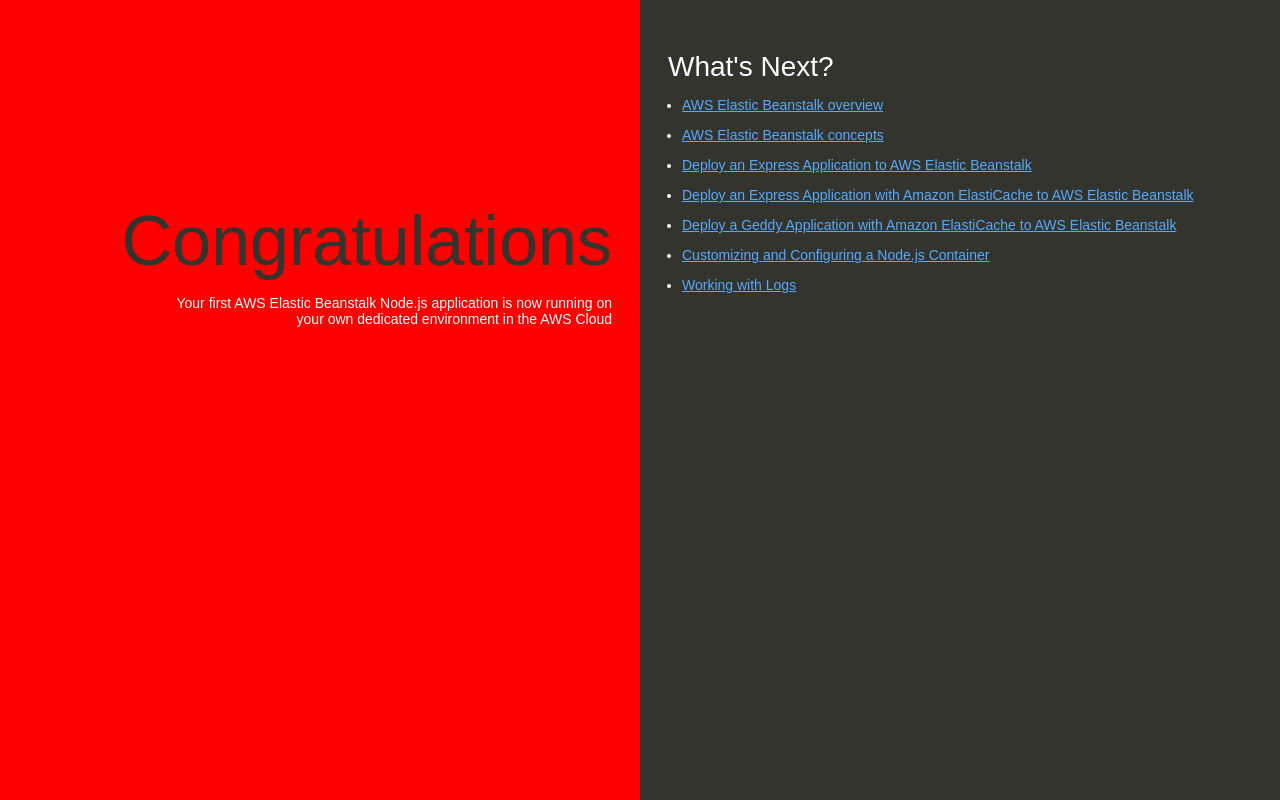
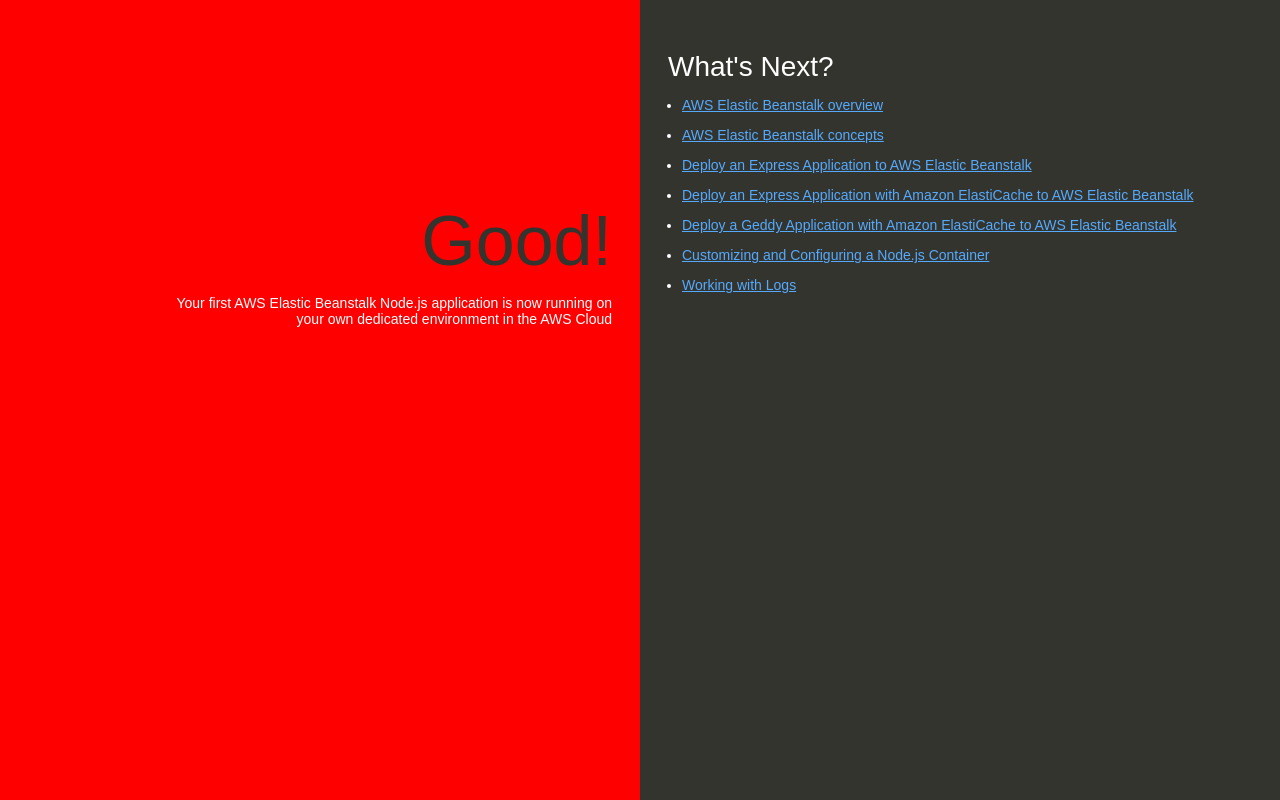
Before and after one commit to poirm29/dop-c02, a website: page index.html in a window 1280 px wide. Drawn offline with Linux system fonts and the light colour scheme.

Commit message:
cong to good in index.html

```diff
--- a/index.html
+++ b/index.html
@@ -74,7 +74,7 @@
 </head>
 <body>
 <div class="textColumn">
-    <h1>Congratulations</h1>
+    <h1>Good!</h1>
     <p>Your first AWS Elastic Beanstalk Node.js application is now running on your own dedicated environment in the AWS Cloud</p>
 </div>
 <div class="linksColumn">
```
